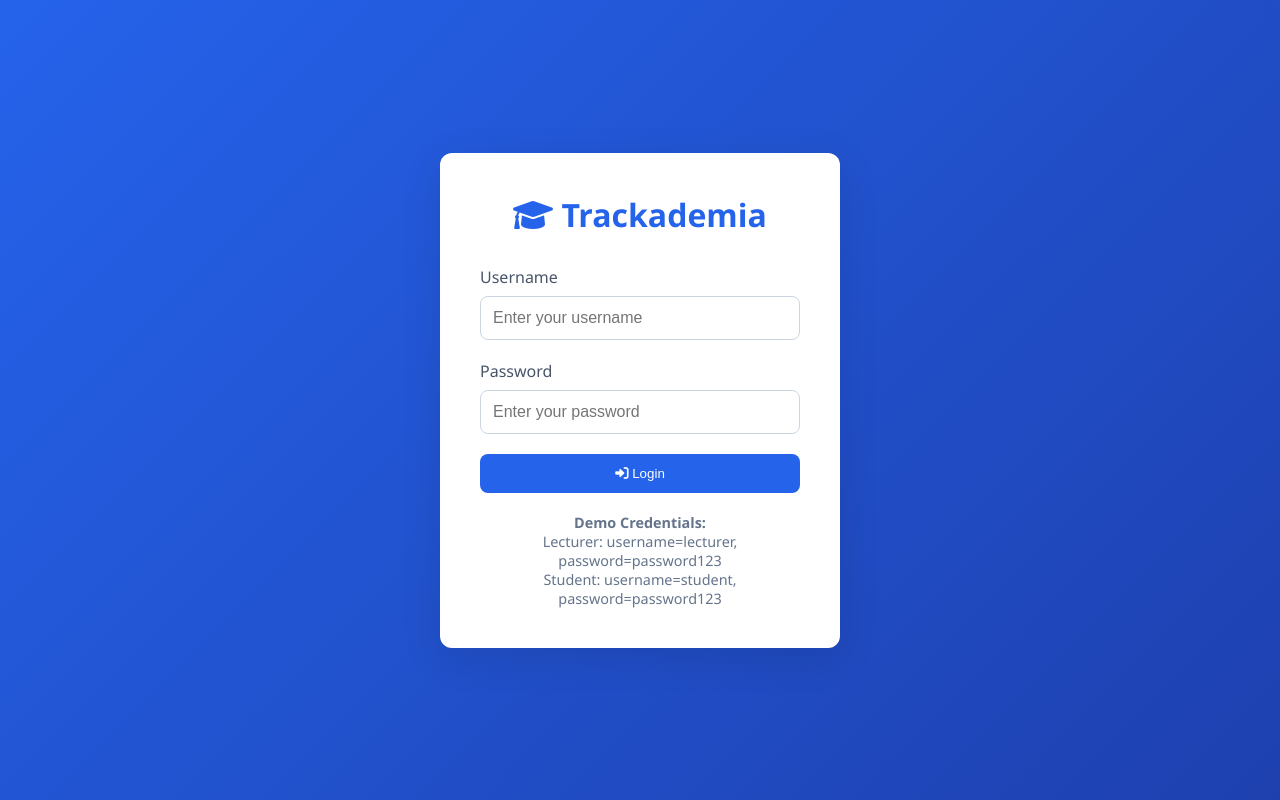
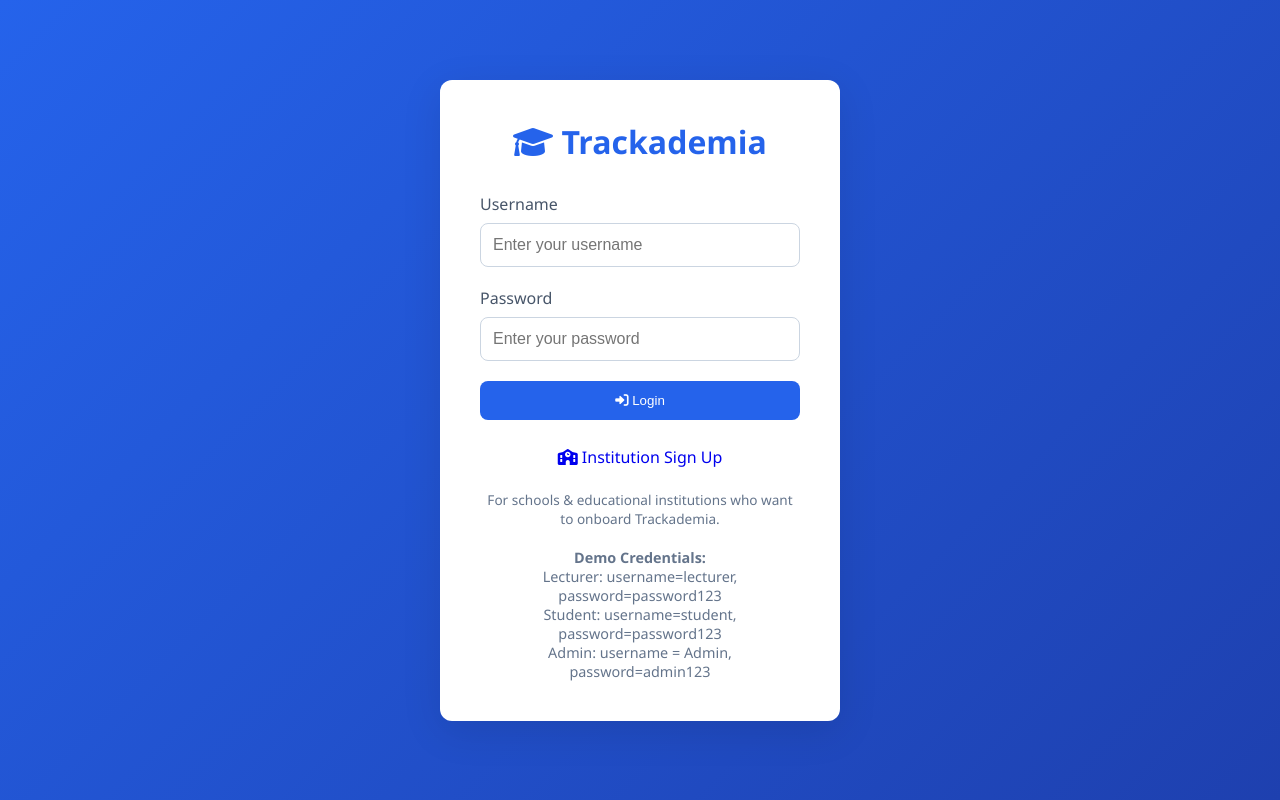
Before and after one commit to Tajjlinson/trackademia2, a Flask app: page /login in a window 1280 px wide. Run offline with Flask 3, Linux system fonts and the light colour scheme.

Commit message:
Added a sign up page for new user

```diff
--- a/app.py
+++ b/app.py
@@ -44,7 +44,7 @@
 # Authentication middleware
 @app.before_request
 def require_login():
-    allowed_routes = ['login', 'static', 'health']
+    allowed_routes = ['login', 'static', 'health', 'institution_signup']
     if request.endpoint not in allowed_routes and 'user_id' not in flask_session:
         return redirect(url_for('login'))
 
@@ -147,6 +147,52 @@
                          pending_requests=pending_requests,
                          recent_users=recent_users,
                          recent_courses=recent_courses)
+
+@app.route('/institution-signup', methods=['GET', 'POST'])
+def institution_signup():
+    if request.method == 'POST':
+        institution_name = request.form.get('institution_name', '').strip()
+        contact_name = request.form.get('contact_name', '').strip()
+        contact_email = request.form.get('contact_email', '').strip()
+        country = request.form.get('country', '').strip() or None
+
+        # Optional numbers
+        est_students = request.form.get('estimated_students')
+        est_lecturers = request.form.get('estimated_lecturers')
+
+        message = request.form.get('message', '').strip() or None
+
+        if not institution_name or not contact_name or not contact_email:
+            return render_template('institution_signup.html', error='Please fill in Institution Name, Contact Person, and Contact Email.')
+
+        # Convert optional ints safely
+        try:
+            est_students = int(est_students) if est_students else None
+        except ValueError:
+            est_students = None
+
+        try:
+            est_lecturers = int(est_lecturers) if est_lecturers else None
+        except ValueError:
+            est_lecturers = None
+
+        req_obj = InstitutionSignupRequest(
+            institution_name=institution_name,
+            contact_name=contact_name,
+            contact_email=contact_email,
+            country=country,
+            estimated_students=est_students,
+            estimated_lecturers=est_lecturers,
+            message=message,
+            status='pending'
+        )
+        db.session.add(req_obj)
+        db.session.commit()
+
+        return render_template('institution_signup.html', success="Thanks! Your request was submitted. We'll contact you soon.")
+
+    return render_template('institution_signup.html')
+
 
 @app.route('/admin/users')
 def admin_users():
--- a/templates/login.html
+++ b/templates/login.html
@@ -32,12 +32,22 @@
                 <button type="submit" class="btn btn-primary" style="width: 100%; padding: 12px;">
                     <i class="fas fa-sign-in-alt"></i> Login
                 </button>
+                <div style="margin-top: 14px; text-align:center;">
+                <a href="{{ url_for('institution_signup') }}" class="btn btn-secondary" style="width: 100%; padding: 12px; display:inline-block; text-decoration:none;">
+                    <i class="fas fa-school"></i> Institution Sign Up
+                </a>
+                <p style="margin-top:10px; font-size:0.85rem; color:#64748b;">
+                    For schools & educational institutions who want to onboard Trackademia.
+                </p>
+                </div>
+
             </form>
 
             <div style="margin-top: 20px; text-align: center; color: #64748b; font-size: 0.9rem;">
                 <p><strong>Demo Credentials:</strong></p>
                 <p>Lecturer: username=lecturer, password=password123</p>
                 <p>Student: username=student, password=password123</p>
+                <p>Admin: username = Admin, password=admin123</p>
             </div>
         </div>
     </div>
```
Also changed, not shown: database.py (+18 -0 lines), templates/institution_signup.html (added).
